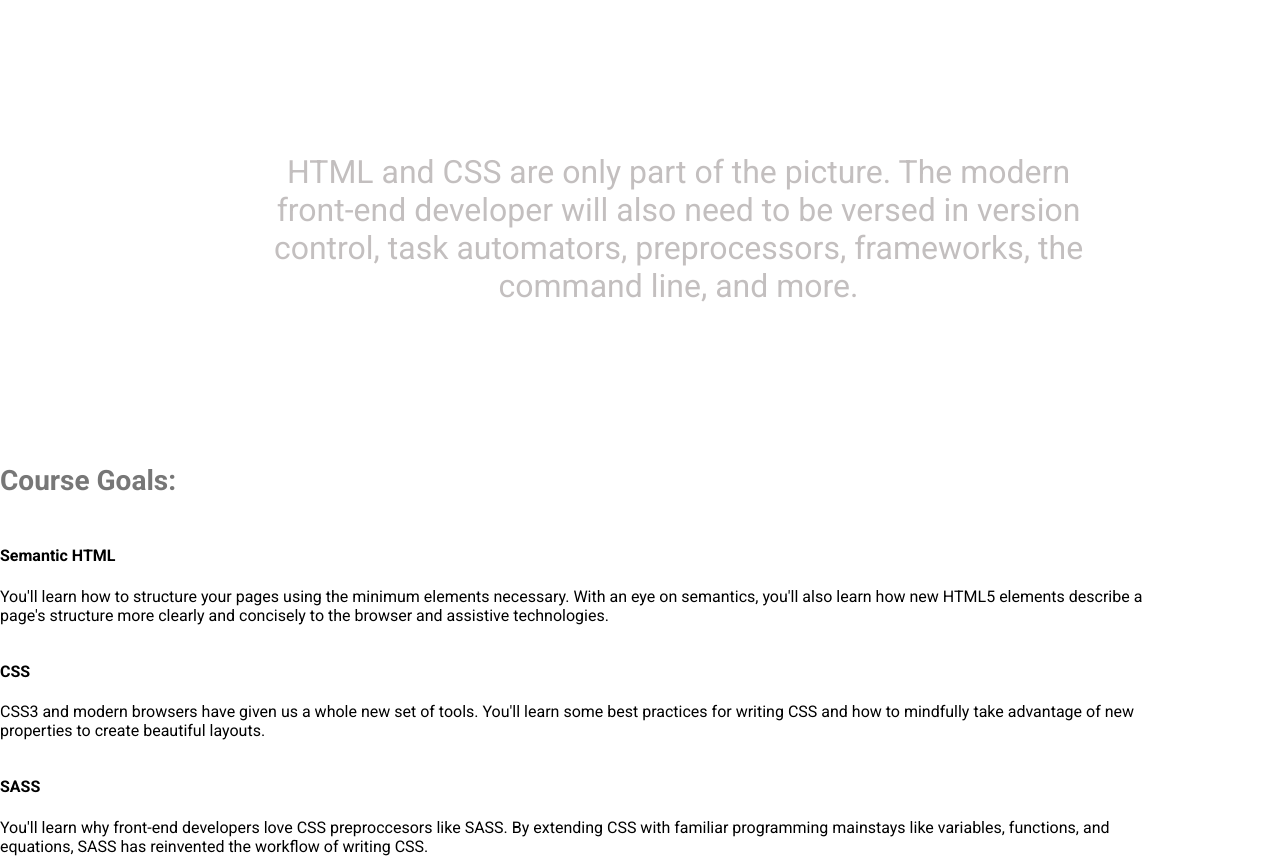
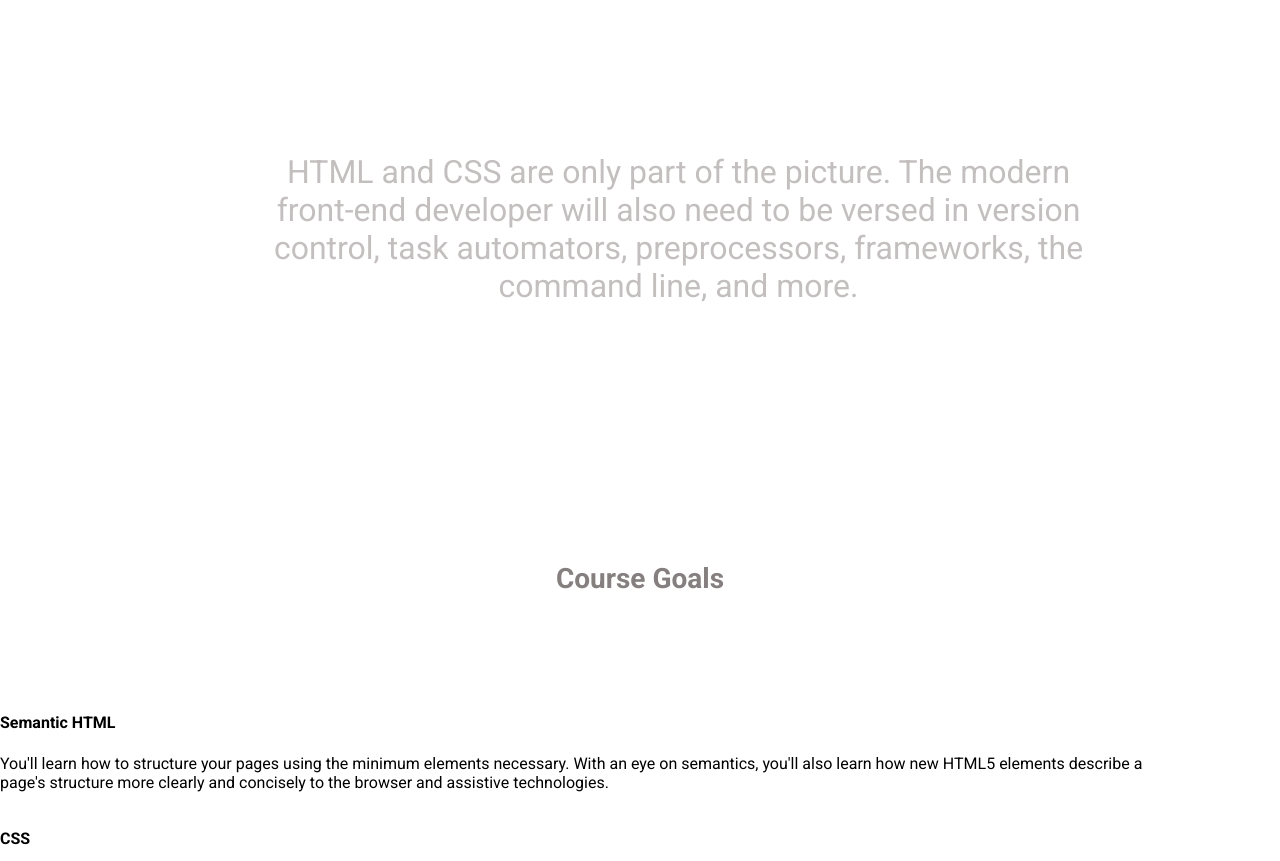
Before and after one commit to Ariana-W/mw-2017, a plain HTML site: page Homepage.html in a window 1280 px wide. Shown: the part 686-1547 px from the top of the page. Drawn offline with Linux system fonts and the light colour scheme.

Commit message:
Added spacing for course goals title and intro text

```diff
--- a/Homepage.html
+++ b/Homepage.html
@@ -38,7 +38,8 @@ rel="stylesheet">
 </p>
 
 
-<h3 class="course_goals"> Course Goals: </h3>
+<h3 class="course_goals"> Course Goals </h3>
+
 <ul>
 	<li>
 	    <article>
--- a/style.css
+++ b/style.css
@@ -1,3 +1,4 @@
+
 body{
   font-family: "Roboto";
   margin:0;
@@ -50,21 +51,6 @@ li{
 }
 
 
-.intro_text{
-color: #C3BFBF;
-font-size: 32px;
-text-align: center;
-Padding: 150px 0px 0px 77px;
-line: 56px (1.8);
-}
-
-
-.course_goals{
-Padding: 127px 0px 0px 0px ;
-Color: #777777;
-font-size: 28px;
-}
-
 h1 {
 font-size: 92px;
 font-weight: 100;
@@ -77,6 +63,23 @@ color: #000000;
 }
 
 
+.intro_text{
+color: #C3BFBF;
+font-size: 32px;
+text-align: center;
+Padding: 150px 0px 90px 77px;
+}
+
+
+.course_goals{
+Padding: 135px 0px 69px 0px ;
+color:857F7F;
+font-size: 28px;
+text-align: center;
+}
+
+
+
 h3{
 color: #000080;
 }
```
